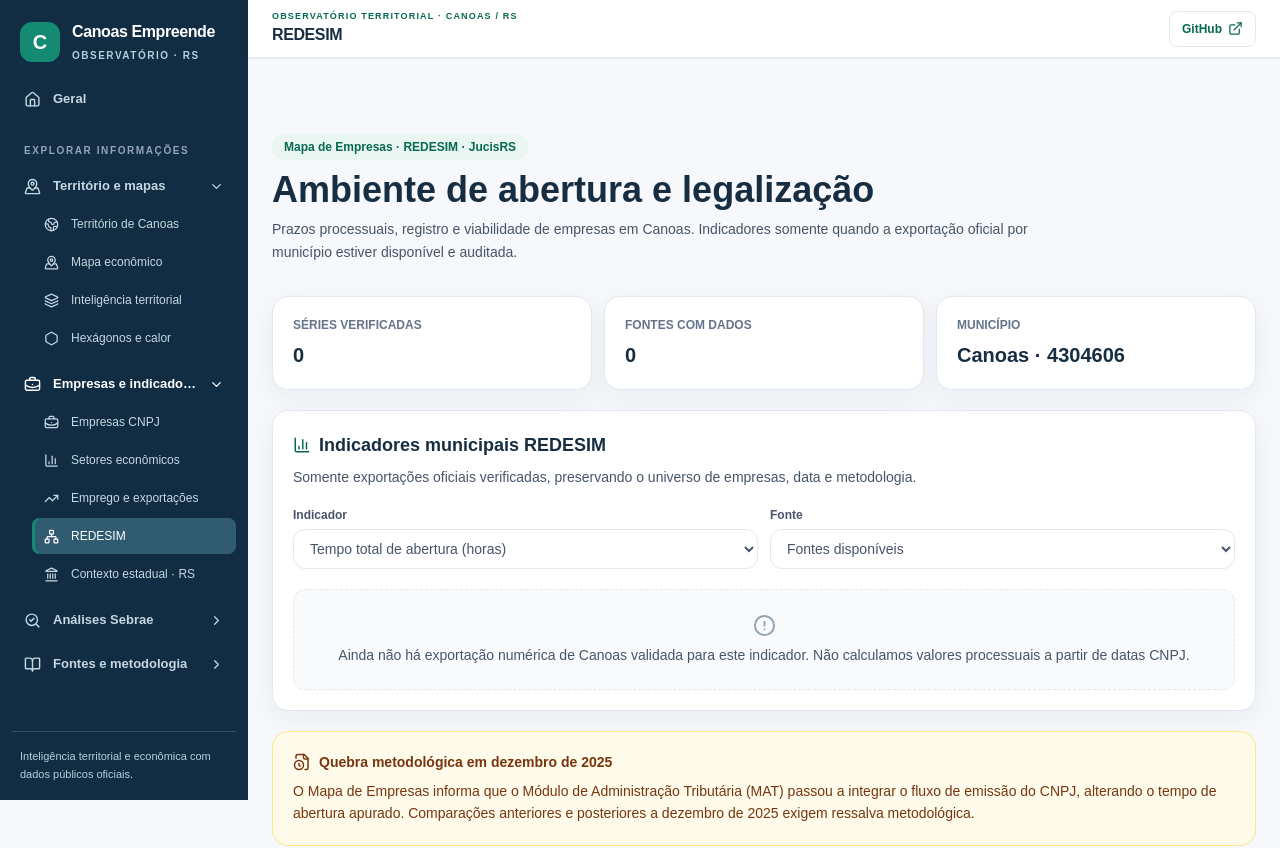
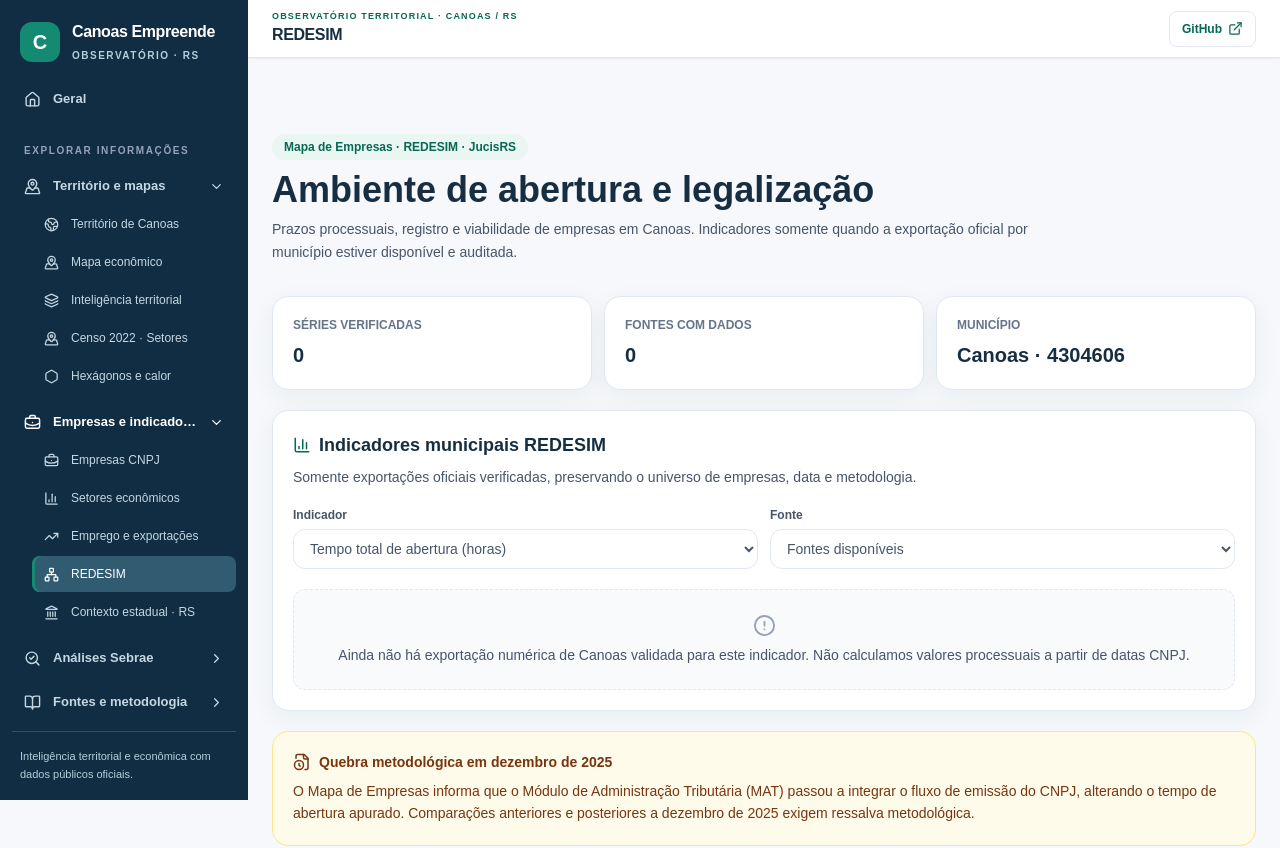
Before and after one commit to marcianolima/webgis-empreender-canoas, a Next.js app: page /redesim in a window 1280 px wide. Shown: the top 848 px of the page. Built offline with nearby package versions, Linux system fonts and the light colour scheme.

Commit message:
feat(navegacao): adicionar Censo 2022 ao grupo cartográfico e ao cabeçalho compacto

```diff
--- a/src/components/site-shell.tsx
+++ b/src/components/site-shell.tsx
@@ -17,6 +17,7 @@
   {href:"/#mapa",label:"Território de Canoas",icon:Globe2},
   {href:"/bairros",label:"Mapa econômico",icon:MapPinned},
   {href:"/territorio",label:"Inteligência territorial",icon:Layers3},
+  {href:"/censo2022",label:"Censo 2022 · Setores",icon:MapPinned},
   {href:"/hex500",label:"Hexágonos e calor",icon:Hexagon}
  ]},
  {id:"economia",label:"Empresas e indicadores",icon:BriefcaseBusiness,items:[
@@ -43,6 +44,7 @@
  "/cnpj":"Empresas CNPJ",
  "/bairros":"Mapa econômico de bairros",
  "/territorio":"Inteligência territorial",
+ "/censo2022":"Censo 2022 · Setores",
  "/hex500":"Hexágonos e calor",
  "/setores":"Setores econômicos",
  "/trabalho":"Emprego e exportações",
@@ -59,7 +61,8 @@
 const headerActions:Record<string,HeaderAction>={
  "/cnpj":{href:"/bairros",label:"Mapa econômico",icon:MapPinned},
  "/bairros":{href:"/territorio",label:"Análise comparativa",icon:Layers3},
- "/territorio":{href:"/hex500",label:"Hexágonos e calor",icon:Hexagon},
+ "/territorio":{href:"/censo2022",label:"Atlas Censo 2022",icon:MapPinned},
+ "/censo2022":{href:"/hex500",label:"Hexágonos e calor",icon:Hexagon},
  "/hex500":{href:"/bairros",label:"Mapa econômico",icon:MapPinned},
  "/sebrae":{href:"/sebrae/series",label:"Séries históricas",icon:TrendingUp},
  "/sebrae/series":{href:"/sebrae/consulta",label:"Consulta ao vivo",icon:SearchCheck},
```
